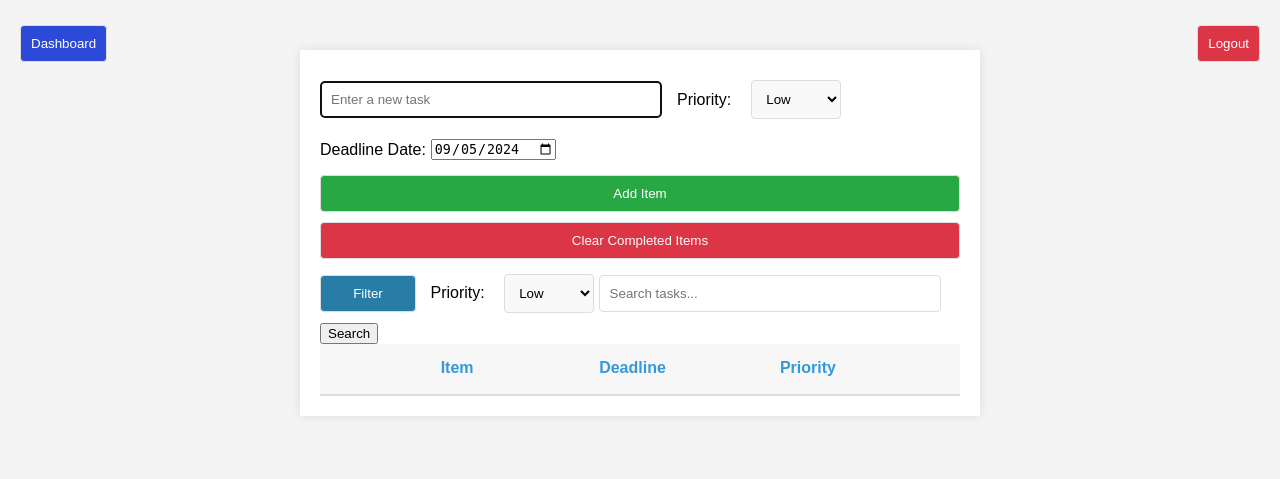
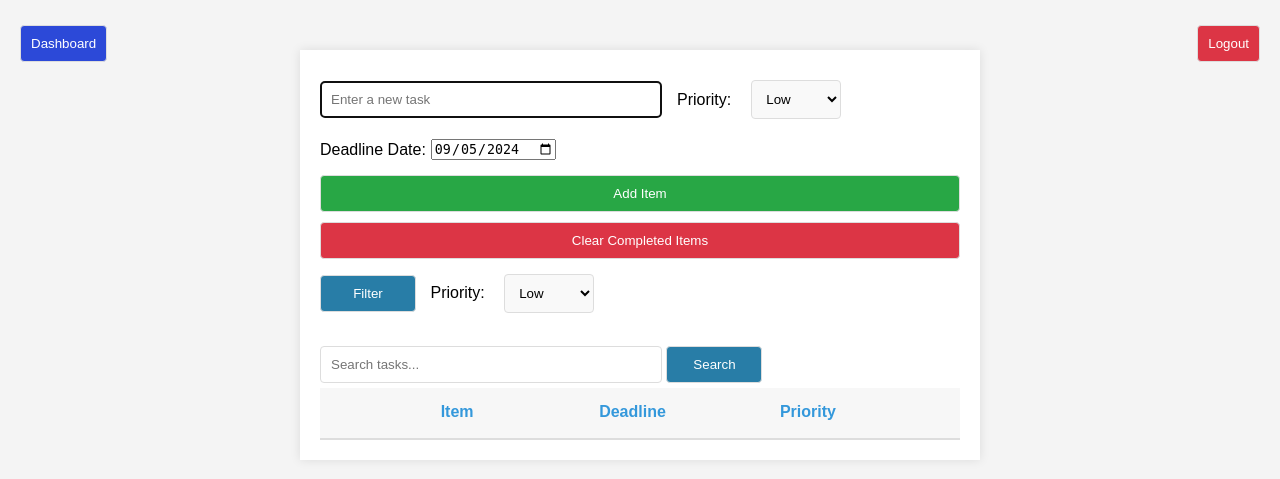
Before and after one commit to RO-HIT17/Flask_TODO_V3, a Flask app: page /index/1 in a window 1280 px wide. Shown: the top 479 px of the page. Run offline with Flask 3, Linux system fonts and the light colour scheme.

Commit message:
fixed search bar errors

```diff
--- a/app.py
+++ b/app.py
@@ -140,8 +140,7 @@ def search(user_id):
         todos = Todo.query.filter(Todo.user_id == user_id, Todo.title.ilike(f'%{query}%')).all()
     else:
         todos = Todo.query.filter_by(user_id=user_id).all()
-
-    return render_template('dashboard.html', todos=todos, query=query)
+    return render_template('index.html', todos=todos, query=query,user_id=user_id)
 
 @app.route('/complete/<int:user_id>/<int:todo_id>')
 def complete_todo(user_id,todo_id):
--- a/templates/index.html
+++ b/templates/index.html
@@ -32,10 +32,10 @@
     <option value="Medium">Medium</option>
     <option value="High">High</option>
 </select>
+</form><br>
 <form action="{{ url_for('search', user_id=user_id) }}" method="GET" class="search-form">
     <input type="text" name="query" placeholder="Search tasks..." class="search-bar">
-    <button type="submit" class="search-btn">Search</button>
-</form>
+    <button type="submit" class="filter">Search</button>
 </form>
 <!--Modified-->
 <ul class="todo-list">
@@ -66,4 +66,5 @@
 </ul>
 
 
+
 {% endblock %}
```
